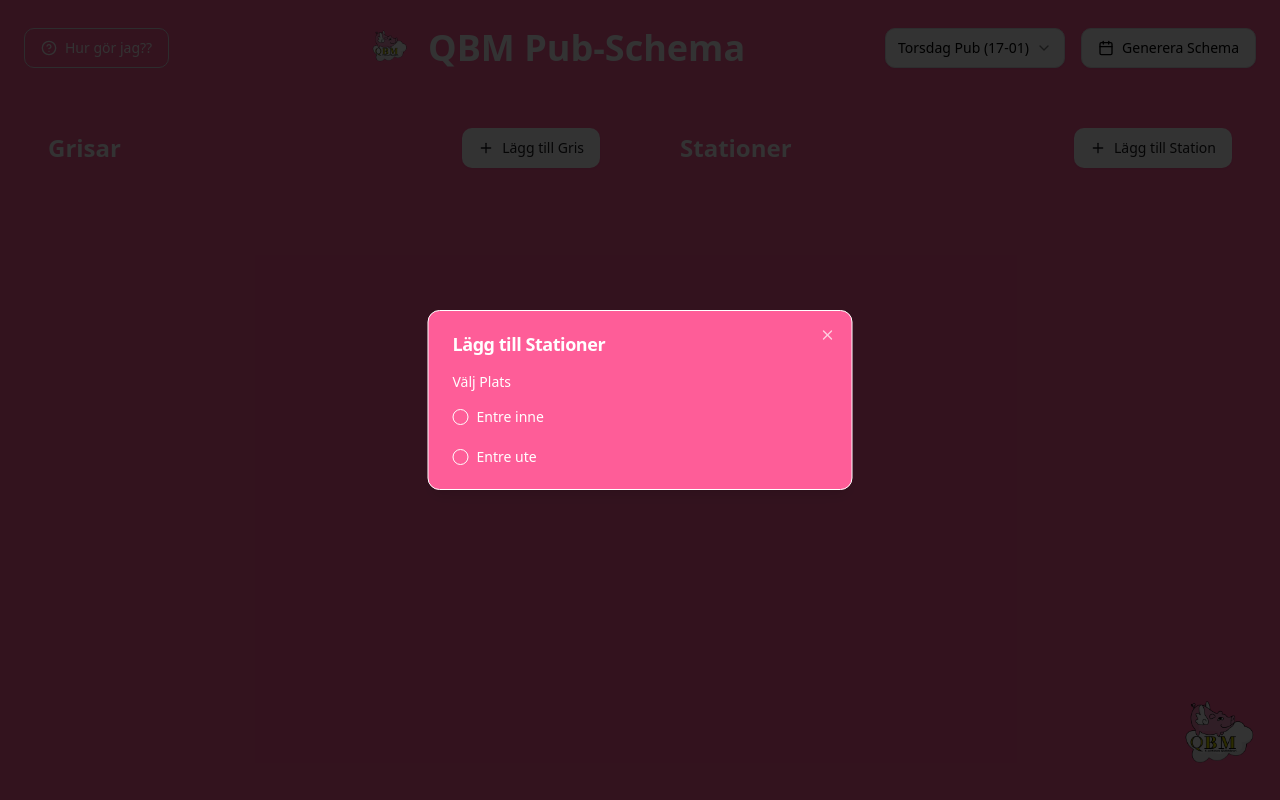
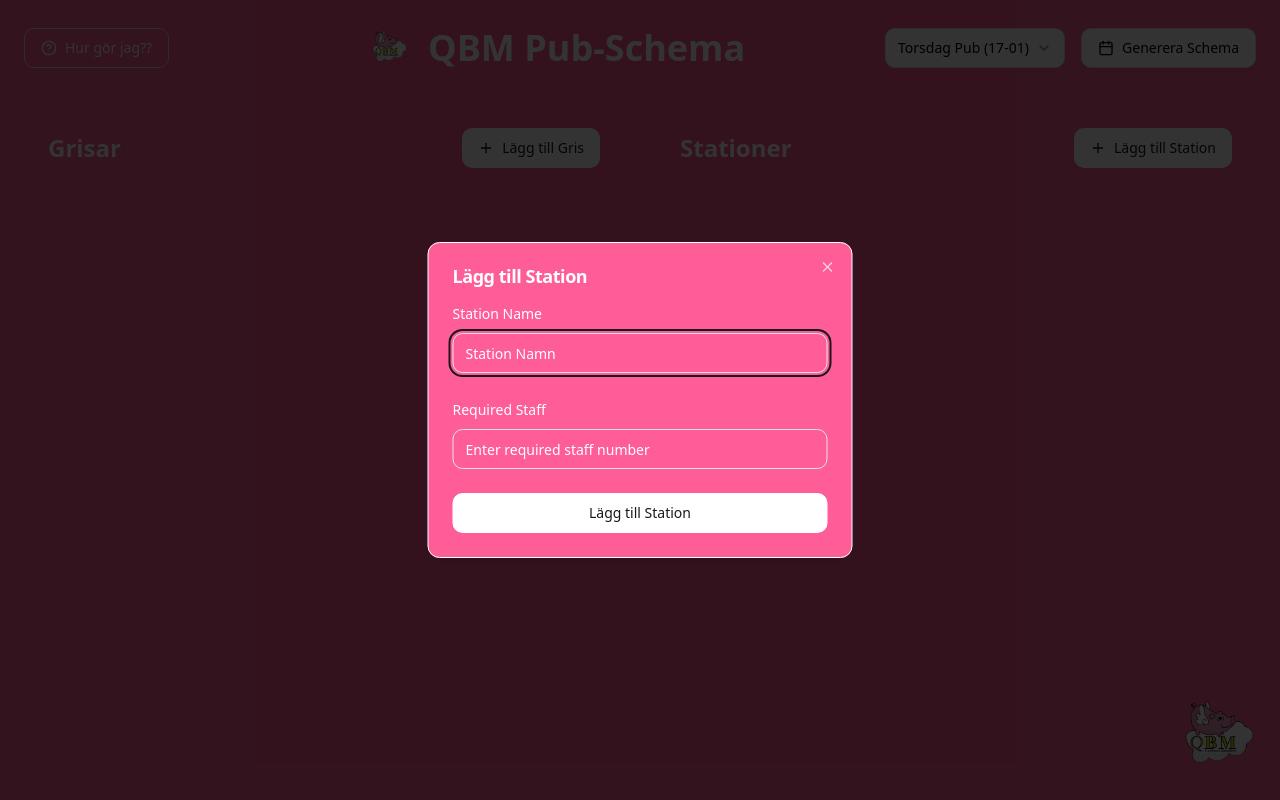
Before and after one commit to Jskebede/qbm-schema, a React (Vite) app: page / in a window 1280 px wide. Both pictures are taken after a click on the button "Lägg till Station". Built offline with nearby package versions, Linux system fonts and the light colour scheme.

Commit message:
Reverted to edit 527fc413-624a-4688-91b8-34b201ed91aa: "translating changes"

```diff
--- a/src/components/AddStationDialog.tsx
+++ b/src/components/AddStationDialog.tsx
@@ -5,83 +5,42 @@ import { Input } from "@/components/ui/input";
 import { Label } from "@/components/ui/label";
 import { useToast } from "@/hooks/use-toast";
 import { Plus } from "lucide-react";
-import { RadioGroup, RadioGroupItem } from "@/components/ui/radio-group";
 
 interface AddStationDialogProps {
   onAddStation: (name: string, requiredStaff: number) => void;
 }
 
-interface StationConfig {
-  name: string;
-  requiredStaff: number;
-}
-
 export const AddStationDialog = ({ onAddStation }: AddStationDialogProps) => {
-  const [open, setOpen] = useState(false);
-  const [locationType, setLocationType] = useState<"inne" | "ute" | "">("");
-  const [currentStep, setCurrentStep] = useState<"selection" | "staffing">("selection");
-  const [stations, setStations] = useState<StationConfig[]>([]);
+  const [name, setName] = useState("");
+  const [requiredStaff, setRequiredStaff] = useState("");
   const { toast } = useToast();
-
-  const handleLocationSelect = (value: "inne" | "ute") => {
-    setLocationType(value);
-    const stationsList = value === "inne"
-      ? ["Bar", "Entre/Alkgräns", "Disk", "Plock"]
-      : ["Bar", "Entre", "Alk-Gräns", "Disk", "Plock"];
-
-    setStations(stationsList.map(name => ({ name, requiredStaff: 1 })));
-    setCurrentStep("staffing");
-  };
-
-  const handleStaffNumberChange = (index: number, value: string) => {
-    const newStations = [...stations];
-    newStations[index].requiredStaff = parseInt(value) || 0;
-    setStations(newStations);
-  };
 
   const handleSubmit = (e: React.FormEvent) => {
     e.preventDefault();
-
-    let hasError = false;
-    stations.forEach(station => {
-      if (station.requiredStaff < 1) {
+    if (!name.trim()) {
       toast({
         title: "Error",
-          description: `Please enter a valid number of required staff for ${station.name}`,
+        description: "Please enter a station name",
         variant: "destructive",
       });
-        hasError = true;
+      return;
     }
+    const staffNumber = parseInt(requiredStaff);
+    if (isNaN(staffNumber) || staffNumber < 1) {
+      toast({
+        title: "Error",
+        description: "Please enter a valid number of required staff",
+        variant: "destructive",
       });
-
-    if (hasError) return;
-
-    // Create all stations at once
-    for (const station of stations) {
-      onAddStation(station.name, station.requiredStaff);
+      return;
     }
-
-    // Reset the form and close dialog
-    setLocationType("");
-    setCurrentStep("selection");
-    setStations([]);
-    setOpen(false);
-
-    toast({
-      title: "Success",
-      description: "Stations added successfully",
-    });
-  };
-
-  const handleClose = () => {
-    setOpen(false);
-    setLocationType("");
-    setCurrentStep("selection");
-    setStations([]);
+    onAddStation(name, staffNumber);
+    setName("");
+    setRequiredStaff("");
   };
 
   return (
-    <Dialog open={open} onOpenChange={setOpen}>
+    <Dialog>
       <DialogTrigger asChild>
         <Button className="gap-2 shadow-sm">
           <Plus className="w-4 h-4" />
@@ -90,57 +49,31 @@ export const AddStationDialog = ({ onAddStation }: AddStationDialogProps) => {
       </DialogTrigger>
       <DialogContent className="sm:max-w-[425px]">
         <DialogHeader>
-          <DialogTitle>Lägg till Stationer</DialogTitle>
+          <DialogTitle>Lägg till Station</DialogTitle>
         </DialogHeader>
-
-        {currentStep === "selection" ? (
-          <div className="space-y-6">
-            <div className="space-y-4">
-              <Label>Välj Plats</Label>
-              <RadioGroup
-                value={locationType}
-                onValueChange={(value: "inne" | "ute") => handleLocationSelect(value)}
-                className="flex flex-col space-y-4"
-              >
-                <div className="flex items-center space-x-2">
-                  <RadioGroupItem value="inne" id="inne" />
-                  <Label htmlFor="inne">Entre inne</Label>
+        <form onSubmit={handleSubmit} className="space-y-6">
+          <div className="space-y-2">
+            <Label htmlFor="name">Station Name</Label>
+            <Input
+              id="name"
+              value={name}
+              onChange={(e) => setName(e.target.value)}
+              placeholder="Station Namn"
+            />
           </div>
-                <div className="flex items-center space-x-2">
-                  <RadioGroupItem value="ute" id="ute" />
-                  <Label htmlFor="ute">Entre ute</Label>
-                </div>
-              </RadioGroup>
-            </div>
-          </div>
-        ) : (
-          <form onSubmit={handleSubmit} className="space-y-6">
-            {stations.map((station, index) => (
-              <div key={station.name} className="space-y-2">
-                <Label htmlFor={`staff-${index}`}>{station.name}</Label>
+          <div className="space-y-2">
+            <Label htmlFor="requiredStaff">Required Staff</Label>
             <Input
-                  id={`staff-${index}`}
+              id="requiredStaff"
               type="number"
-                  min="0"
-                  value={station.requiredStaff}
-                  onChange={(e) => handleStaffNumberChange(index, e.target.value)}
+              min="1"
+              value={requiredStaff}
+              onChange={(e) => setRequiredStaff(e.target.value)}
               placeholder="Enter required staff number"
             />
           </div>
-            ))}
-            <div className="flex gap-4">
-              <Button
-                type="button"
-                variant="outline"
-                onClick={() => setCurrentStep("selection")}
-                className="w-full"
-              >
-                Back
-              </Button>
-              <Button type="submit" className="w-full">Add Stations</Button>
-            </div>
+          <Button type="submit" className="w-full">Lägg till Station</Button>
         </form>
-        )}
       </DialogContent>
     </Dialog>
   );
```
Lines whose indentation alone changed are shown as unchanged.
